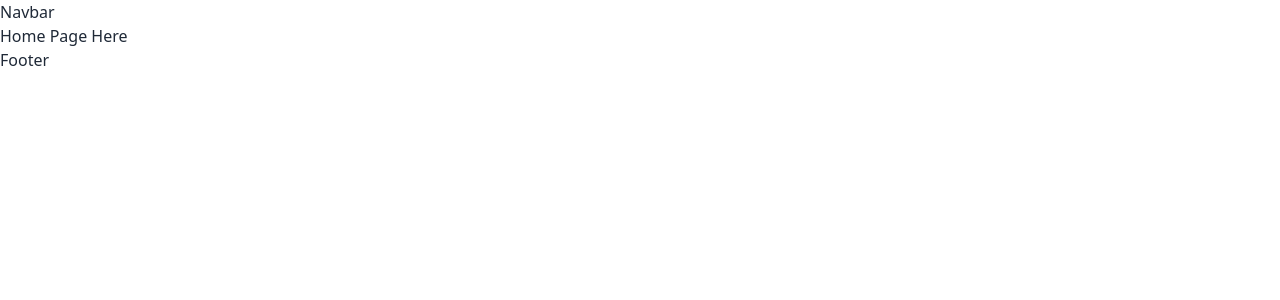
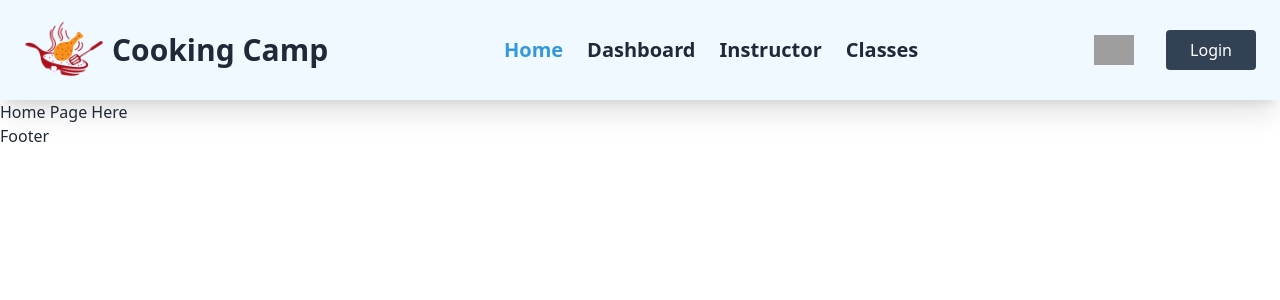
Before and after one commit to emamjion/cooking-school-client, a React (Vite) app: page / in a window 1280 px wide. Shown: the top 300 px of the page. Built offline with nearby package versions, Linux system fonts and the light colour scheme; grey boxes are pictures that could not be loaded.

Commit message:
navbar design finished

```diff
--- a/index.html
+++ b/index.html
@@ -2,9 +2,9 @@
 <html lang="en">
   <head>
     <meta charset="UTF-8" />
-    <link rel="icon" type="image/svg+xml" href="/vite.svg" />
+    <link rel="icon" type="image/svg+xml" href="/src/assets/cooking-logo.png" />
     <meta name="viewport" content="width=device-width, initial-scale=1.0" />
-    <title>Vite + React</title>
+    <title>Cooking Camp</title>
   </head>
   <body>
     <div id="root"></div>
--- a/src/Pages/Shared/Navbar/Navbar.jsx
+++ b/src/Pages/Shared/Navbar/Navbar.jsx
@@ -1,10 +1,27 @@
 import React from 'react';
+import logo from '../../../assets/cooking-logo.png';
+import { NavLink } from 'react-router-dom';
 
 const Navbar = () => {
     return (
-        <div>
-            <h2>Navbar</h2>
-        </div>
+        <nav className='flex items-center justify-between shadow-xl px-6 py-3 h-[100px] bg-sky-50'>
+            <div className='flex items-center gap-2'>
+                <img className='w-[80px] h-[80px]' src={logo} />
+                <h2 className='text-3xl font-semibold'>Cooking Camp</h2>
+            </div>
+            <ul id='navlist'>
+                <NavLink className='mr-6 font-semibold text-xl' to='/'>Home</NavLink>
+                <NavLink className='mr-6 font-semibold text-xl' to='/dashboard'>Dashboard</NavLink>
+                <NavLink className='mr-6 font-semibold text-xl' to='/instructor'>Instructor</NavLink>
+                <NavLink className=' font-semibold text-xl' to='/classes'>Classes</NavLink>
+            </ul>
+            <div className='flex items-center'>
+                <div className="w-10 rounded-full mr-8">
+                    <img src='https://static.vecteezy.com/system/resources/previews/011/675/374/original/man-avatar-image-for-profile-png.png' />
+                </div>
+                <button className='bg-slate-700 px-6 py-2 text-white rounded font-medium'>Login</button>
+            </div>
+        </nav>
     );
 };
 
--- a/src/index.css
+++ b/src/index.css
@@ -1,3 +1,9 @@
 @tailwind base;
 @tailwind components;
 @tailwind utilities;
+
+
+/* navbar active design */
+nav a.active{
+    color: #3498db;
+}
```
Also changed, not shown: src/assets/cooking-logo.png (added).
